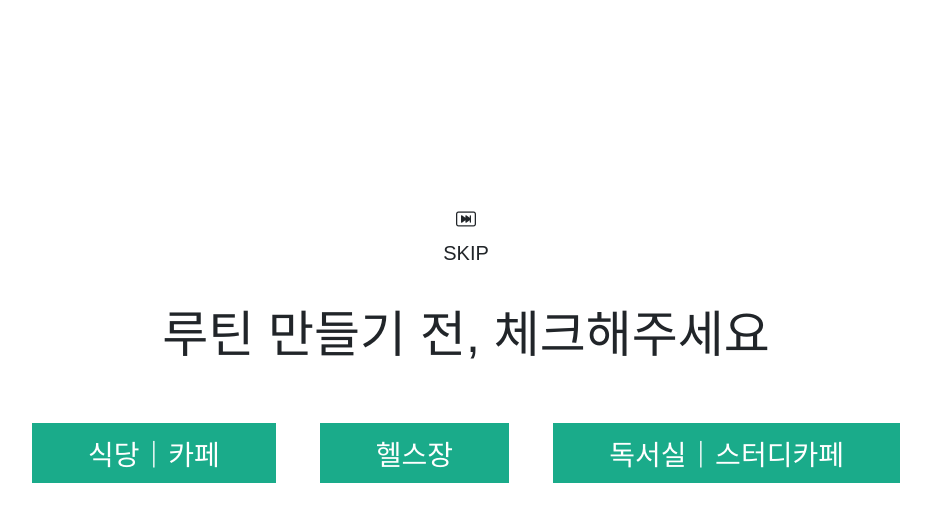
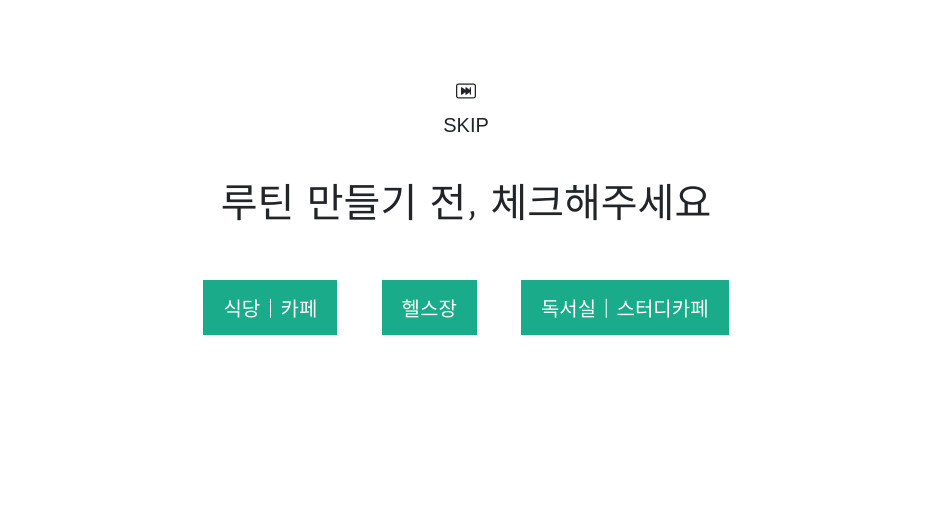
Before and after one commit to skku-routine/routine, a plain HTML site: page index.html in a window 1280 px wide. Shown: the whole page, without its empty margins (174-1105 px from the left). Drawn offline with nearby package versions, Linux system fonts and the light colour scheme; a web font is replaced by a local one.

Commit message:
fix index UI

```diff
--- a/index.html
+++ b/index.html
@@ -22,7 +22,7 @@
 			width: 1000px;
 		}
 		html,body{
-			height:50%;
+			height:30%;
 		}
 		body{
 			text-align:center;
@@ -39,9 +39,9 @@
 			color:#fff;
 			border:none;
 			position:relative;
-			height:60px;
-			font-size:28px;
-			padding:0 2em;
+			height:55px;
+			font-size:20px;
+			padding:0 1em;
 			cursor:pointer;
 			transition:800ms ease all;
 			outline:none;
@@ -76,15 +76,15 @@
 			font-size: 30px;
 		}
 		.start{
-			font-family: 'Sunflower', sans-serif;
-			font-size: 50px;
+			font-family: 'Gowun Dodum', sans-serif;
+			font-size: 40px;
 			margin: 30px;
 		}
 		.info{
 			font-family: 'Gowun Dodum', sans-serif;
-			font-size: 30px;
+			font-size: 20px;
 			margin: 30px;
-			text-align: left;
+			text-align: center;
 			line-height: 200%;
 		}
 		.info_box{
@@ -126,7 +126,7 @@
 			</div>
 		</div>
 		<!-- <div id="info_box" style="padding-right: 200px; padding-left: 300px; border: 1px solid gray; border-radius: 2em;"> -->
-		<div id="info_box" style="padding-right: 200px; padding-left: 300px; border-radius: 2em;">
+		<div id="info_box" style="padding: 0 100px; border-radius: 2em;">
 		</div>
 	</div>
 </body>
```
